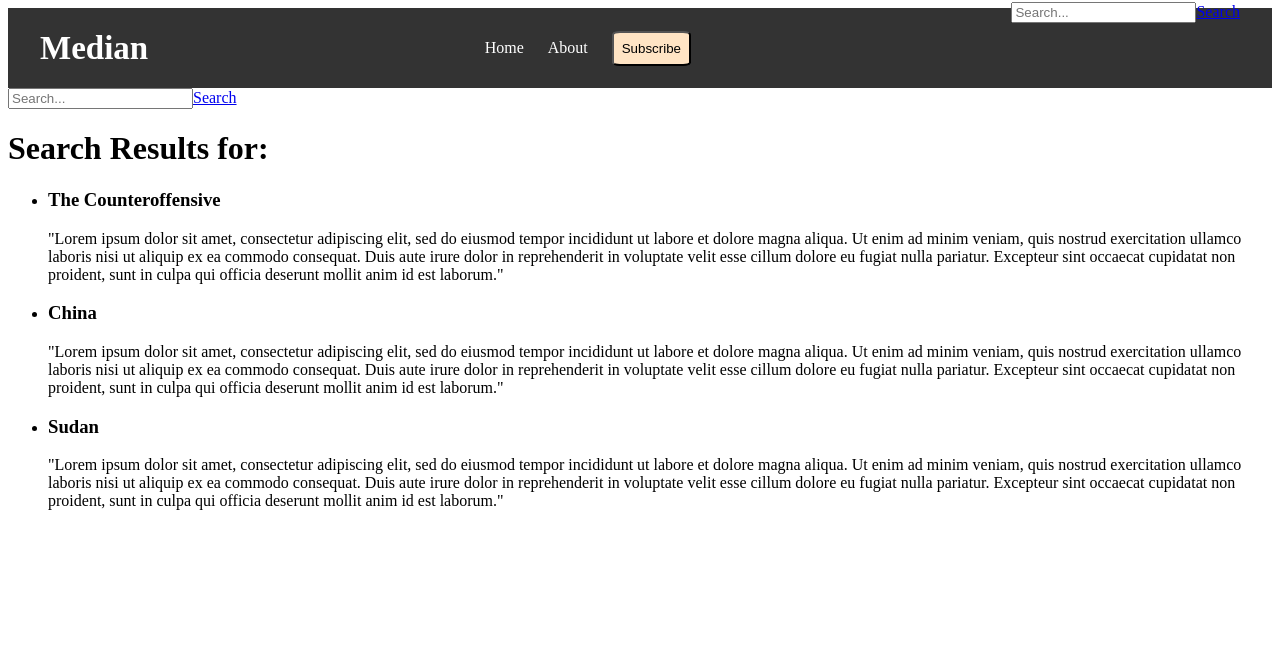
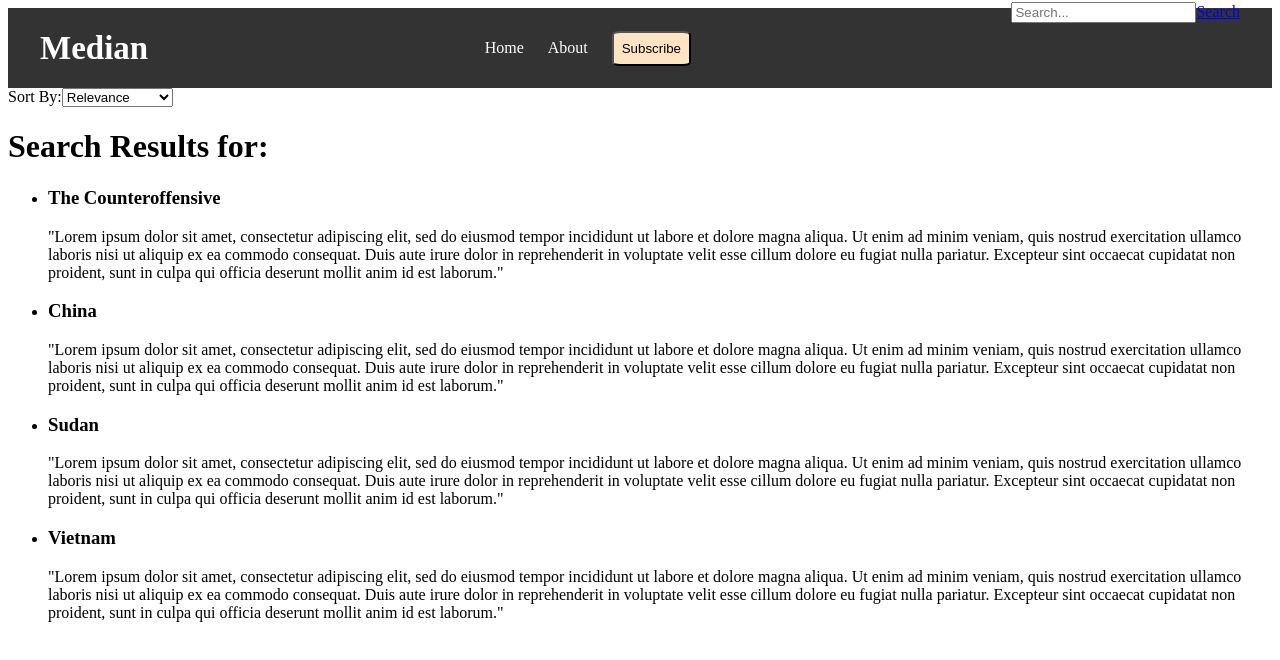
Before and after one commit to HarryCandlish/Median-, a React (Create React App) app: page /search-results in a window 1280 px wide. Shown: the top 660 px of the page. Built offline with nearby package versions, Linux system fonts and the light colour scheme.

Commit message:
added sort by functionality ffor the search results page, the results can now be sorted by both relevance and the date uploaded

```diff
--- a/src/data/NewsPosts.js
+++ b/src/data/NewsPosts.js
@@ -6,7 +6,8 @@ export const NewsPosts = [
         category: 'Ukraine',
         image: '../offensive.jpg',
         priority: 1,
-        content: '"Lorem ipsum dolor sit amet, consectetur adipiscing elit, sed do eiusmod tempor incididunt ut labore et dolore magna aliqua. Ut enim ad minim veniam, quis nostrud exercitation ullamco laboris nisi ut aliquip ex ea commodo consequat. Duis aute irure dolor in reprehenderit in voluptate velit esse cillum dolore eu fugiat nulla pariatur. Excepteur sint occaecat cupidatat non proident, sunt in culpa qui officia deserunt mollit anim id est laborum."'
+        content: '"Lorem ipsum dolor sit amet, consectetur adipiscing elit, sed do eiusmod tempor incididunt ut labore et dolore magna aliqua. Ut enim ad minim veniam, quis nostrud exercitation ullamco laboris nisi ut aliquip ex ea commodo consequat. Duis aute irure dolor in reprehenderit in voluptate velit esse cillum dolore eu fugiat nulla pariatur. Excepteur sint occaecat cupidatat non proident, sunt in culpa qui officia deserunt mollit anim id est laborum."',
+        dateUploaded: '2023-05-26T15:30:00'
     },
     {
         id:2,
@@ -15,7 +16,8 @@ export const NewsPosts = [
         category: 'China',
         image: '../china.jpg',
         priority: 2,
-        content: '"Lorem ipsum dolor sit amet, consectetur adipiscing elit, sed do eiusmod tempor incididunt ut labore et dolore magna aliqua. Ut enim ad minim veniam, quis nostrud exercitation ullamco laboris nisi ut aliquip ex ea commodo consequat. Duis aute irure dolor in reprehenderit in voluptate velit esse cillum dolore eu fugiat nulla pariatur. Excepteur sint occaecat cupidatat non proident, sunt in culpa qui officia deserunt mollit anim id est laborum."'
+        content: '"Lorem ipsum dolor sit amet, consectetur adipiscing elit, sed do eiusmod tempor incididunt ut labore et dolore magna aliqua. Ut enim ad minim veniam, quis nostrud exercitation ullamco laboris nisi ut aliquip ex ea commodo consequat. Duis aute irure dolor in reprehenderit in voluptate velit esse cillum dolore eu fugiat nulla pariatur. Excepteur sint occaecat cupidatat non proident, sunt in culpa qui officia deserunt mollit anim id est laborum."',
+        dateUploaded: '2023-06-26T15:30:00'
     },
     {
         id:3,
@@ -24,6 +26,18 @@ export const NewsPosts = [
         category: 'Sudan',
         image: '../china.jpg',
         priority: 2,
-        content: '"Lorem ipsum dolor sit amet, consectetur adipiscing elit, sed do eiusmod tempor incididunt ut labore et dolore magna aliqua. Ut enim ad minim veniam, quis nostrud exercitation ullamco laboris nisi ut aliquip ex ea commodo consequat. Duis aute irure dolor in reprehenderit in voluptate velit esse cillum dolore eu fugiat nulla pariatur. Excepteur sint occaecat cupidatat non proident, sunt in culpa qui officia deserunt mollit anim id est laborum."'
+        content: '"Lorem ipsum dolor sit amet, consectetur adipiscing elit, sed do eiusmod tempor incididunt ut labore et dolore magna aliqua. Ut enim ad minim veniam, quis nostrud exercitation ullamco laboris nisi ut aliquip ex ea commodo consequat. Duis aute irure dolor in reprehenderit in voluptate velit esse cillum dolore eu fugiat nulla pariatur. Excepteur sint occaecat cupidatat non proident, sunt in culpa qui officia deserunt mollit anim id est laborum."',
+        dateUploaded: '2023-07-26T15:30:00'
+    },
+    {
+        id:4,
+        title: 'Vietnam',
+        description: '"Lorem ipsum dolor sit amet, consectetur adipiscing elit, sed do eiusmod tempor incididunt ut labore et dolore magna aliqua. Ut enim ad minim veniam, quis nostrud exercitation ullamco laboris nisi ut aliquip ex ea commodo consequat. Duis aute irure dolor in reprehenderit in voluptate velit esse cillum dolore eu fugiat nulla pariatur. Excepteur sint occaecat cupidatat non proident, sunt in culpa qui officia deserunt mollit anim id est laborum."',
+        category: 'china',
+        image: '../ukraine.jpg',
+        priority: 2,
+        content: '"Lorem ipsum dolor sit amet, consectetur adipiscing elit, sed do eiusmod tempor incididunt ut labore et dolore magna aliqua. Ut enim ad minim veniam, quis nostrud exercitation ullamco laboris nisi ut aliquip ex ea commodo consequat. Duis aute irure dolor in reprehenderit in voluptate velit esse cillum dolore eu fugiat nulla pariatur. Excepteur sint occaecat cupidatat non proident, sunt in culpa qui officia deserunt mollit anim id est laborum."',
+        dateUploaded: '2023-07-26T15:30:00'
     }
+
 ]
--- a/src/pages/SearchResults.jsx
+++ b/src/pages/SearchResults.jsx
@@ -1,25 +1,68 @@
-// SearchResults.js
-import React from 'react';
+import React, { useState } from 'react';
 import { useSearchParams } from 'react-router-dom';
-import {NewsPosts} from '../data/NewsPosts';
-import Search from '../components/Search'
+import {NewsPosts} from '../data/NewsPosts'; // Import the data from the data.js file
 
 const SearchResults = () => {
   const [searchParams] = useSearchParams();
   const queryParameter = searchParams.get('q');
 
-  // Filter the data based on the search query
+  // State variable for sorting option
+  const [sortingOption, setSortingOption] = useState('relevance');
+
+  // Filter the data based on the search query (same filtering logic as before)
   const filteredData = NewsPosts.filter((item) =>
-  item.title?.toLowerCase().includes(queryParameter?.toLowerCase() || '')
+    item.title?.toLowerCase().includes(queryParameter?.toLowerCase() || '') ||
+    item.category?.toLowerCase().includes(queryParameter?.toLocaleLowerCase() || '')
   );
+
+  // Function to sort the data based on the selected option
+  const sortData = () => {
+    if (sortingOption === 'relevance') {
+      // Sort by relevance (no specific sorting needed for relevance)
+      const sortedByRelevance = [...filteredData].sort((a, b) => {
+        const aCategoryMatch = a.category?.toLowerCase().includes(queryParameter?.toLowerCase());
+        const bCategoryMatch = b.category?.toLowerCase().includes(queryParameter?.toLowerCase());
+
+        if (aCategoryMatch && !bCategoryMatch) return -1;
+        if (!aCategoryMatch && bCategoryMatch) return 1;
+      });
+      return sortedByRelevance;
+    }
+    else if (sortingOption === 'dateUploaded') {
+      // Sort by date uploaded (if your data has a property for date uploaded)
+      const sortedByDate = [...filteredData].sort((a, b) => {
+        // Replace 'dateUploaded' with the actual property title for date uploaded
+        return new Date(b.dateUploaded) - new Date(a.dateUploaded);
+      });
+      return sortedByDate;
+    } else {
+      // Default: return the original filtered data
+      return filteredData;
+    }
+  };
+
+  const sortedData = sortData();
 
   return (
     <div>
-    <Search/>
+      {/* Add the "Sort By" dropdown */}
+      <div>
+        <label htmlFor="sortOption">Sort By:</label>
+        <select
+          id="sortOption"
+          value={sortingOption}
+          onChange={(e) => setSortingOption(e.target.value)}
+        >
+          <option value="relevance">Relevance</option>
+          <option value="dateUploaded">Date Uploaded</option>
+        </select>
+      </div>
+
+      {/* Display the sorted search results */}
       <h1>Search Results for: {queryParameter}</h1>
-      {filteredData.length > 0 ? (
+      {sortedData.length > 0 ? (
         <ul>
-          {filteredData.map((item) => (
+          {sortedData.map((item) => (
             <li key={item.id}>
               <h3>{item.title}</h3>
               <p>{item.description}</p>
```
